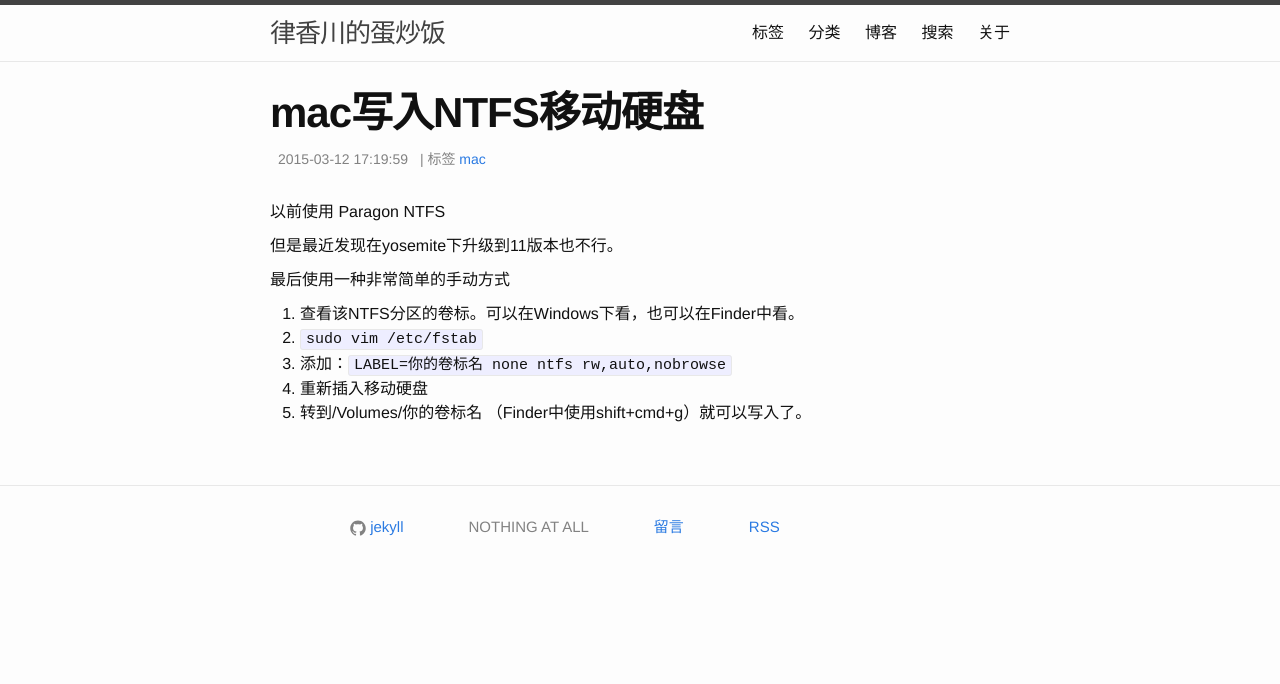
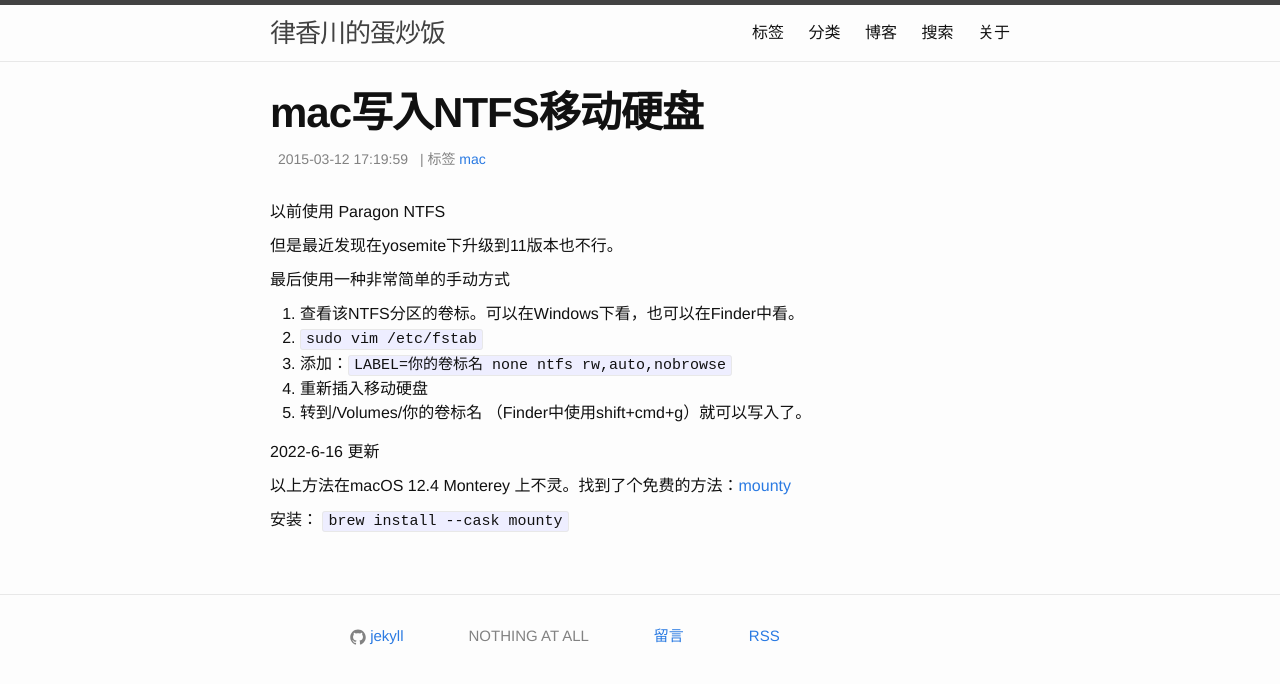
Before and after one commit to snowyxx/snowyxx.github.io, a Jekyll site: the page built from _posts/2015-03-12-mac-write-ntfs.markdown, in a window 1280 px wide. Shown: the top 684 px of the page. Built offline with Jekyll 4.4.1, drawn with Linux system fonts in a browser that asks for light colours; comment, search, counter and statistics services are not loaded.

Commit message:
updated blog

```diff
--- a/_posts/2015-03-12-mac-write-ntfs.markdown
+++ b/_posts/2015-03-12-mac-write-ntfs.markdown
@@ -16,3 +16,9 @@ tags:   [mac]
 3. 添加：`LABEL=你的卷标名 none ntfs rw,auto,nobrowse`
 4. 重新插入移动硬盘
 5. 转到/Volumes/你的卷标名 （Finder中使用shift+cmd+g）就可以写入了。
+
+2022-6-16 更新
+
+以上方法在macOS 12.4 Monterey 上不灵。找到了个免费的方法：[mounty](https://mounty.app/)
+
+安装： `brew install --cask mounty`
```
